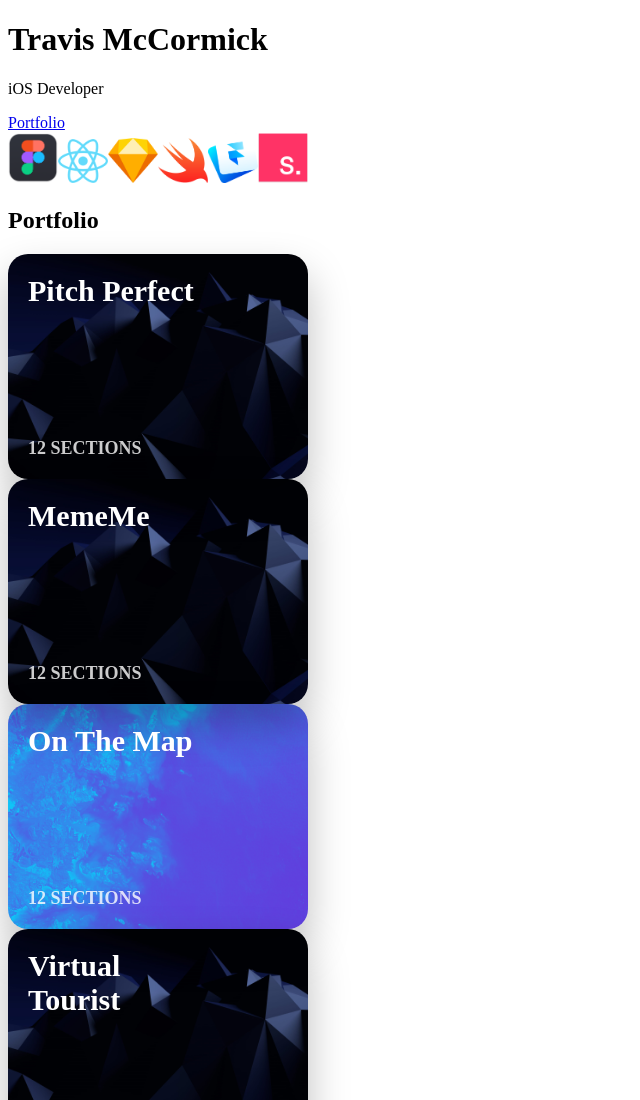
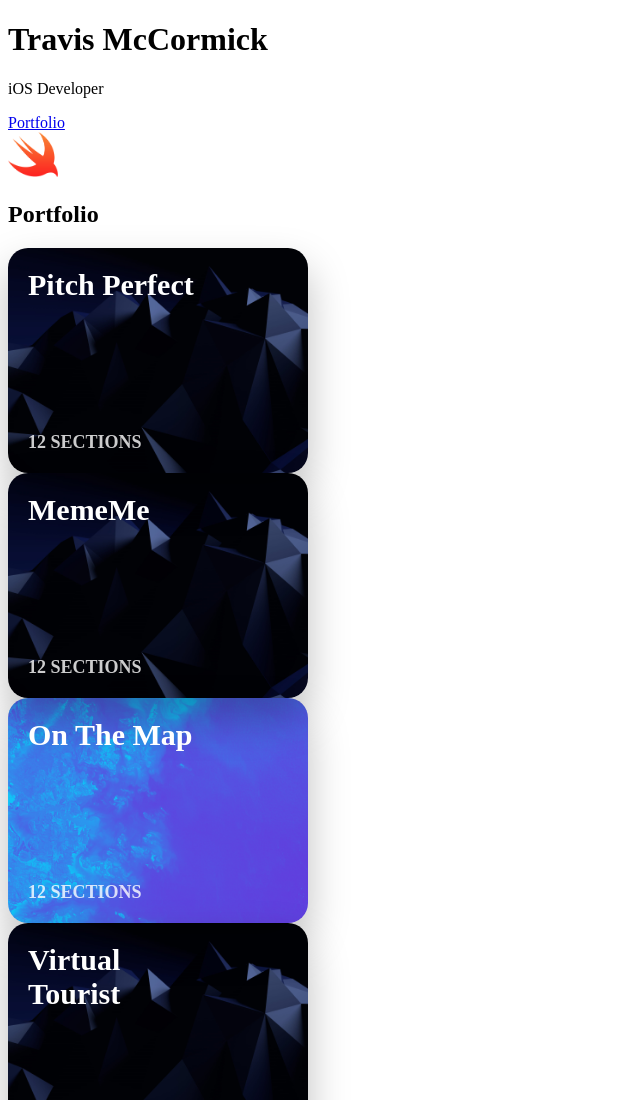
Before and after one commit to travjunt/convenient, a Gatsby site: page / in a window 1280 px wide. Shown: the top 1100 px of the page, without its empty margins (0-640 px from the left). Built offline with nearby package versions, Linux system fonts and the light colour scheme; Gatsby itself is replaced by a stand-in of ours.

Commit message:
Removed header icons

```diff
--- a/src/components/header.js
+++ b/src/components/header.js
@@ -29,7 +29,7 @@ class Header extends React.Component {
     return (
       <div className={this.state.hasScrolled ? 'Header HeaderScrolled' : 'Header'}>
         <div className="HeaderGroup">
-        <Link to="/"><img src='/images/tm-logo.svg'/></Link>
+        <Link to="/"><img src='../images/tm-logo.svg'/></Link>
           <Link to="/about">About</Link>
           <Link to="/portfolio">Portfolio</Link>
           <Link to="/github"><button>Github</button></Link>
--- a/src/layouts/index.css
+++ b/src/layouts/index.css
@@ -18,6 +18,8 @@ a {
   background: #00B4DB;
   background: -webkit-linear-gradient(to right, #0083B0, #00B4DB);
   background: linear-gradient(to right, #0083B0, #00B4DB);
+
+
   height: 560px;
   background-size: cover;
   background-position: center;
--- a/src/pages/index.js
+++ b/src/pages/index.js
@@ -36,12 +36,7 @@ const IndexPage = () => (
         <p>iOS Developer</p>
         <Link to="/page-2/">Portfolio</Link>
         <div className="Logos">
-          <img src={require('../images/logo-figma.png')} width="50" />
-          <img src={require('../images/logo-react.png')} width="50" />
-          <img src={require('../images/logo-sketch.png')} width="50" />
           <img src={require('../images/logo-swift.png')} width="50" />
-          <img src={require('../images/logo-framer.png')} width="50" />
-          <img src={require('../images/logo-studio.png')} width="50" />
         </div>
 
       </div>
```
Also changed, not shown: README.md.
